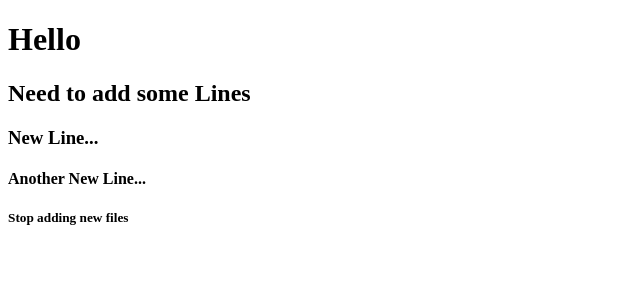
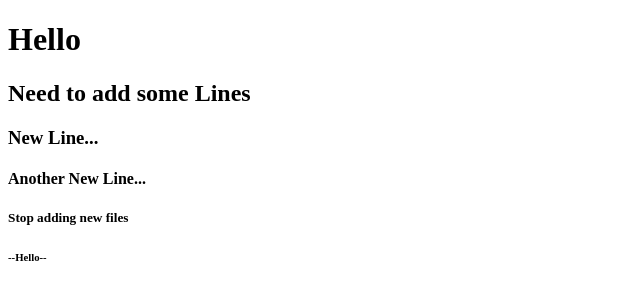
Before and after one commit to JSFuller92/Udemy, a plain HTML site: page index.html in a window 1280 px wide. Shown: the full height of the page, 0-640 px from the left. Drawn offline with Linux system fonts and the light colour scheme.

Commit message:
Fix index

```diff
--- a/index.html
+++ b/index.html
@@ -13,7 +13,7 @@
   <h3>New Line...</h3>
   <h4>Another New Line...</h4>
   <h5>Stop adding new files</h5>
-
+  <h6>--Hello--</h6>
 </body>
 
 </html>
```
